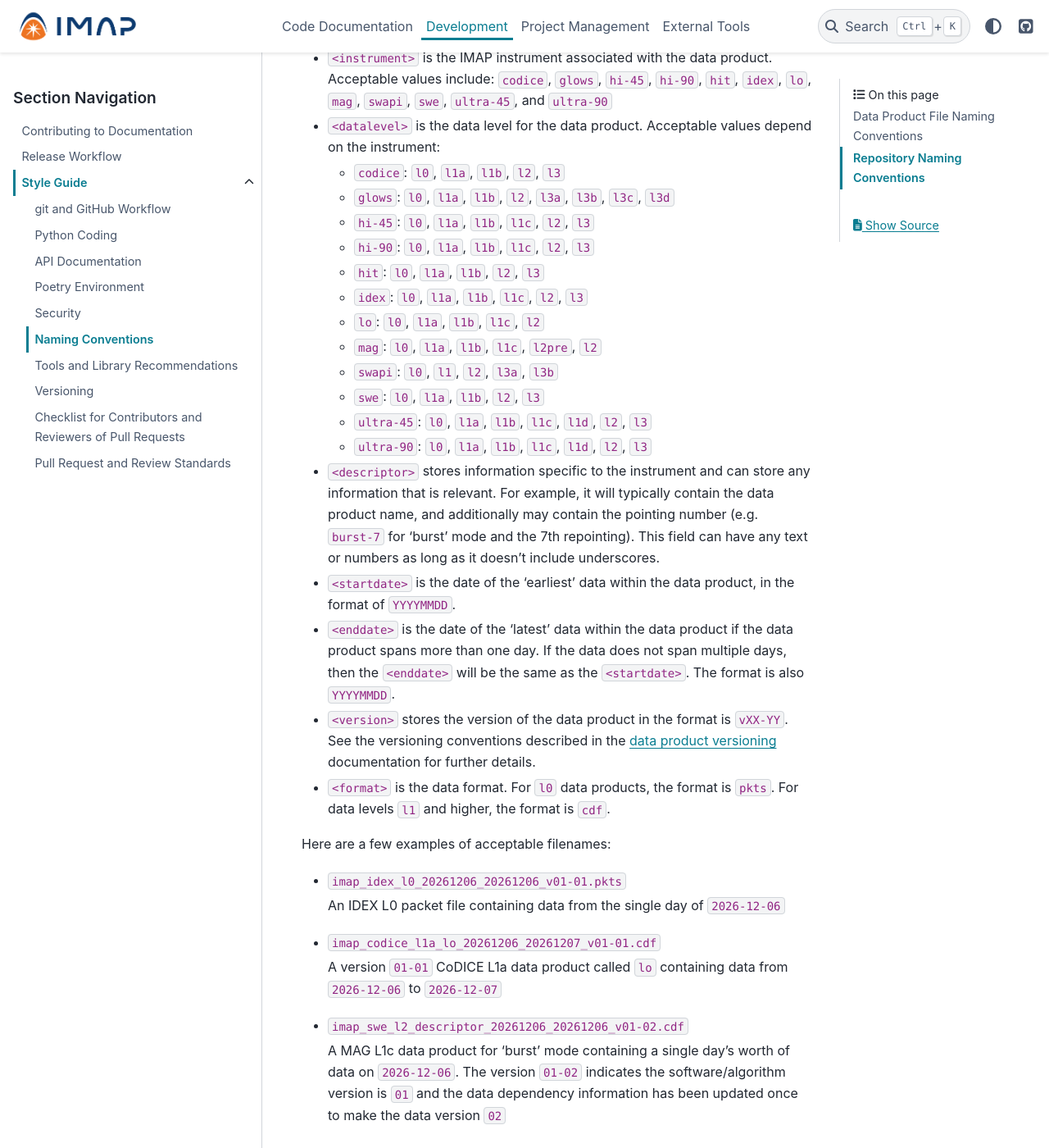
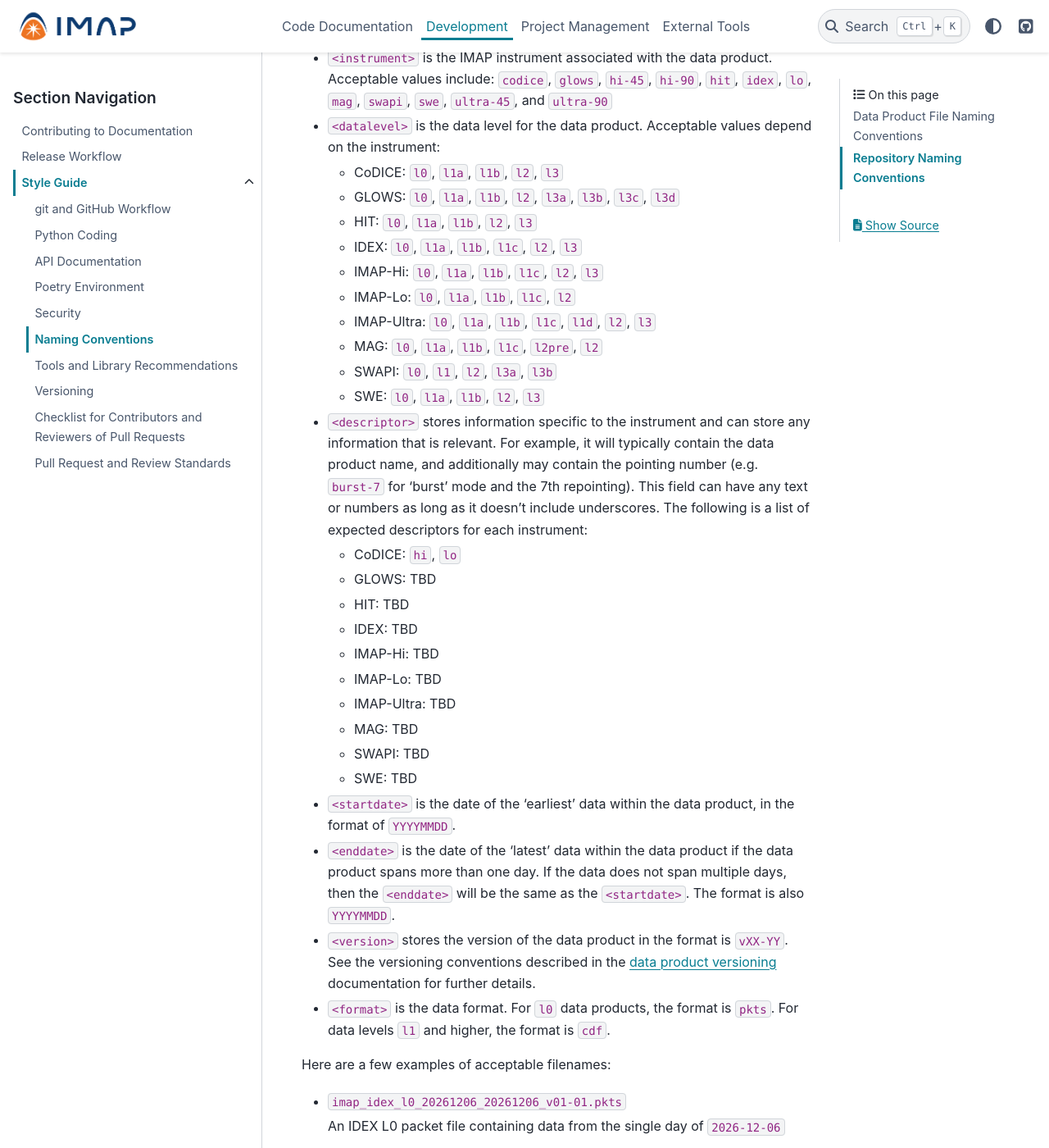
Before and after one commit to IMAP-Science-Operations-Center/imap_processing, a Sphinx documentation site: the page built from docs/source/development-guide/style-guide/naming-conventions.rst, in a window 1280 px wide and 1400 px high, scrolled down 417 px. Shown: the whole window at 82% size. Built offline with Sphinx 7.4.7 and the PyData theme 0.15.4, drawn with Linux system fonts in a browser that asks for light colours; some of the changed text lies outside the part shown.

Commit message:
Expanded descriptors section to include lists of expected descriptors (most are TBD at this time)

```diff
--- a/docs/source/development-guide/style-guide/naming-conventions.rst
+++ b/docs/source/development-guide/style-guide/naming-conventions.rst
@@ -19,23 +19,33 @@ The general filename convention is as follows::
 
 * ``<datalevel>`` is the data level for the data product.  Acceptable values depend on the instrument:
 
-  * ``codice``: ``l0``, ``l1a``, ``l1b``, ``l2``, ``l3``
-  * ``glows``: ``l0``, ``l1a``, ``l1b``, ``l2``, ``l3a``, ``l3b``, ``l3c``, ``l3d``
-  * ``hi-45``: ``l0``, ``l1a``, ``l1b``, ``l1c``, ``l2``, ``l3``
-  * ``hi-90``: ``l0``, ``l1a``, ``l1b``, ``l1c``, ``l2``, ``l3``
-  * ``hit``: ``l0``, ``l1a``, ``l1b``, ``l2``, ``l3``
-  * ``idex``: ``l0``, ``l1a``, ``l1b``, ``l1c``, ``l2``, ``l3``
-  * ``lo``: ``l0``, ``l1a``, ``l1b``, ``l1c``, ``l2``
-  * ``mag``: ``l0``, ``l1a``, ``l1b``, ``l1c``, ``l2pre``, ``l2``
-  * ``swapi``: ``l0``, ``l1``, ``l2``, ``l3a``, ``l3b``
-  * ``swe``: ``l0``, ``l1a``, ``l1b``, ``l2``, ``l3``
-  * ``ultra-45``: ``l0``, ``l1a``, ``l1b``, ``l1c``, ``l1d``, ``l2``, ``l3``
-  * ``ultra-90``: ``l0``, ``l1a``, ``l1b``, ``l1c``, ``l1d``, ``l2``, ``l3``
+  * CoDICE: ``l0``, ``l1a``, ``l1b``, ``l2``, ``l3``
+  * GLOWS: ``l0``, ``l1a``, ``l1b``, ``l2``, ``l3a``, ``l3b``, ``l3c``, ``l3d``
+  * HIT: ``l0``, ``l1a``, ``l1b``, ``l2``, ``l3``
+  * IDEX: ``l0``, ``l1a``, ``l1b``, ``l1c``, ``l2``, ``l3``
+  * IMAP-Hi: ``l0``, ``l1a``, ``l1b``, ``l1c``, ``l2``, ``l3``
+  * IMAP-Lo: ``l0``, ``l1a``, ``l1b``, ``l1c``, ``l2``
+  * IMAP-Ultra: ``l0``, ``l1a``, ``l1b``, ``l1c``, ``l1d``, ``l2``, ``l3``
+  * MAG: ``l0``, ``l1a``, ``l1b``, ``l1c``, ``l2pre``, ``l2``
+  * SWAPI: ``l0``, ``l1``, ``l2``, ``l3a``, ``l3b``
+  * SWE: ``l0``, ``l1a``, ``l1b``, ``l2``, ``l3``
 
 * ``<descriptor>`` stores information specific to the instrument and can store any information that is relevant. For
   example, it will typically contain the data product name, and additionally may contain the pointing number (e.g.
   ``burst-7`` for 'burst' mode and the 7th repointing). This field can have any text or numbers as long as it doesn't
-  include underscores.
+  include underscores. The following is a list of expected descriptors for each instrument:
+
+  * CoDICE: ``hi``, ``lo``
+  * GLOWS: TBD
+  * HIT: TBD
+  * IDEX: TBD
+  * IMAP-Hi: TBD
+  * IMAP-Lo: TBD
+  * IMAP-Ultra: TBD
+  * MAG: TBD
+  * SWAPI: TBD
+  * SWE: TBD
+
 * ``<startdate>`` is the date of the 'earliest' data within the data product, in the format of ``YYYYMMDD``.
 * ``<enddate>`` is the date of the 'latest' data within the data product if the data product spans more than one day.
   If the data does not span multiple days, then the ``<enddate>`` will be the same as the ``<startdate>``. The format
@@ -55,7 +65,7 @@ Here are a few examples of acceptable filenames:
 
   A version ``01-01`` CoDICE L1a data product called ``lo`` containing data from ``2026-12-06`` to ``2026-12-07``
 
-* ``imap_swe_l2_descriptor_20261206_20261206_v01-02.cdf``
+* ``imap_swe_l2_burst_20261206_20261206_v01-02.cdf``
 
   A MAG L1c data product for 'burst' mode containing a single day's worth of data on ``2026-12-06``. The version ``01-02``
   indicates the software/algorithm version is ``01`` and the data dependency information has been updated once to
```
